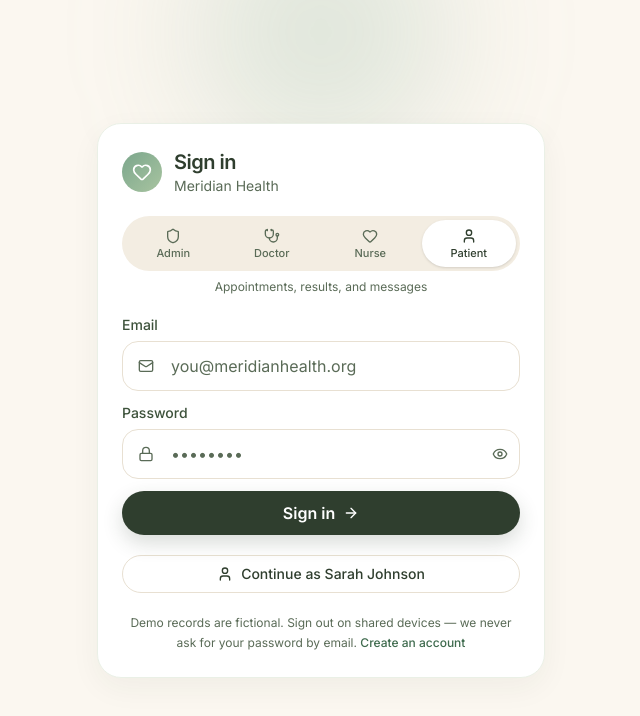
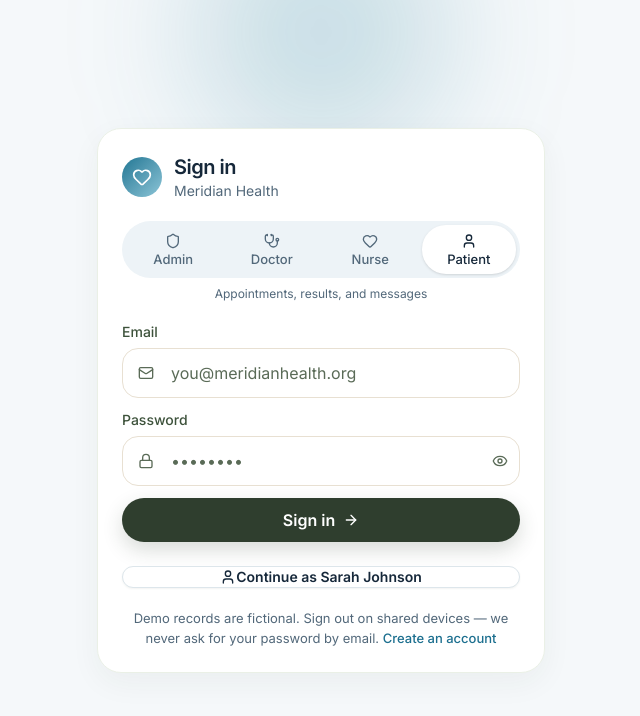
Before and after one commit to Salar11111/HMS-01, a Next.js app in the folder hms-portal/: page /auth/signin in a window 1280 px wide. Shown: the top 716 px of the page, without its empty margins (319-959 px from the left). Built offline with nearby package versions, Linux system fonts and the light colour scheme; a web font is replaced by a local one.

Commit message:
style: enhance UI with a consistent design system

```diff
--- a/hms-portal/src/app/auth/signin/SignInForm.tsx
+++ b/hms-portal/src/app/auth/signin/SignInForm.tsx
@@ -114,9 +114,9 @@ export function SignInForm() {
   const demo = demoAccounts.find(account => account.role === selectedRole)
 
   return (
-    <div className="min-h-screen bg-[#FBF7F0] text-[#2F3E2E] flex items-center justify-center px-4 py-8 relative overflow-hidden">
+    <div className="min-h-screen bg-[#F5F8FA] text-[#16283A] flex items-center justify-center px-4 py-8 relative overflow-hidden">
       <div className="absolute inset-0 pointer-events-none" aria-hidden="true">
-        <div className="absolute -top-24 left-1/2 h-64 w-64 -translate-x-1/2 rounded-full bg-[#7BA68C]/20 blur-3xl" />
+        <div className="absolute -top-24 left-1/2 h-64 w-64 -translate-x-1/2 rounded-full bg-[#1C7794]/20 blur-3xl" />
       </div>
 
       <div className="animate-rise relative z-10 w-full max-w-md">
@@ -124,7 +124,7 @@ export function SignInForm() {
           <CardContent className="space-y-5">
             <div className="flex items-center gap-3">
               <Link href="/" aria-label="Meridian Health home" className="shrink-0">
-                <span className="flex h-10 w-10 items-center justify-center rounded-2xl bg-gradient-to-br from-[#7BA68C] to-[#A8C4A0] text-white">
+                <span className="flex h-10 w-10 items-center justify-center rounded-2xl bg-gradient-to-br from-[#1C7794] to-[#8BC5D7] text-white">
                   <Heart className="h-5 w-5" />
                 </span>
               </Link>
@@ -132,12 +132,12 @@ export function SignInForm() {
                 <h1 className="text-xl font-semibold tracking-tight">
                   {mode === "portal" ? "Welcome back" : "Sign in"}
                 </h1>
-                <p className="text-sm text-[#5A6B57]">Meridian Health</p>
+                <p className="text-sm text-[#52687A]">Meridian Health</p>
               </div>
             </div>
 
             <div role="group" aria-label="Select your role" className="space-y-2">
-              <div className="grid grid-cols-4 gap-1 rounded-2xl bg-[#F3EDE2] p-1">
+              <div className="grid grid-cols-4 gap-1 rounded-2xl bg-[#EDF3F7] p-1">
                 {roles.map(role => {
                   const selected = selectedRole === role.value
                   return (
@@ -145,7 +145,7 @@ export function SignInForm() {
                       key={role.value}
                       type="button"
                       onClick={() => setSelectedRole(role.value)}
-                      className="relative rounded-xl px-1 py-2 text-[#5A6B57] focus:outline-none focus-visible:ring-2 focus-visible:ring-[#7BA68C]"
+                      className="relative rounded-xl px-1 py-2 text-[#52687A] focus:outline-none focus-visible:ring-2 focus-visible:ring-[#1C7794]"
                       aria-pressed={selected}
                     >
                       {selected && (
@@ -156,15 +156,15 @@ export function SignInForm() {
                           transition={{ type: "spring", stiffness: 460, damping: 34 }}
                         />
                       )}
-                      <span className={cn("relative z-10 flex flex-col items-center gap-1", selected && "text-[#2F3E2E]")}>
+                      <span className={cn("relative z-10 flex flex-col items-center gap-1", selected && "text-[#16283A]")}>
                         <role.icon className="h-4 w-4" />
-                        <span className="text-[11px] font-medium leading-none">{role.label}</span>
+                        <span className="text-[13px] font-medium leading-none">{role.label}</span>
                       </span>
                     </button>
                   )
                 })}
               </div>
-              <p key={activeRole.value} className="animate-swap text-center text-xs text-[#5A6B57]">
+              <p key={activeRole.value} className="animate-swap text-center text-xs text-[#52687A]">
                 {activeRole.desc}
               </p>
             </div>
@@ -228,7 +228,7 @@ export function SignInForm() {
                 type="button"
                 onClick={() => handleDemoLogin(demo)}
                 disabled={isLoading}
-                className="flex w-full items-center justify-center gap-2 rounded-full border border-[#E8E0D2] bg-white px-4 py-2 text-sm font-medium text-[#2F3E2E] transition-colors hover:bg-[#FBF7F0] disabled:opacity-50"
+                className="clay-button mt-1 w-full border border-[#DDE6EB] bg-white px-4 text-sm font-medium text-[#16283A] disabled:opacity-50"
               >
                 <User className="h-4 w-4" />
                 <span key={demo.email} className="animate-swap">
@@ -237,9 +237,9 @@ export function SignInForm() {
               </button>
             )}
 
-            <p className="text-center text-xs leading-5 text-[#5A6B57]">
+            <p className="text-center text-[13px] leading-5 text-[#52687A]">
               Demo records are fictional. Sign out on shared devices — we never ask for your password by email.{" "}
-              <Link href="/auth/register" className="font-medium text-[#3F6B4E] hover:underline">
+              <Link href="/auth/register" className="font-medium text-[#1C6F8F] hover:underline">
                 Create an account
               </Link>
             </p>
```
